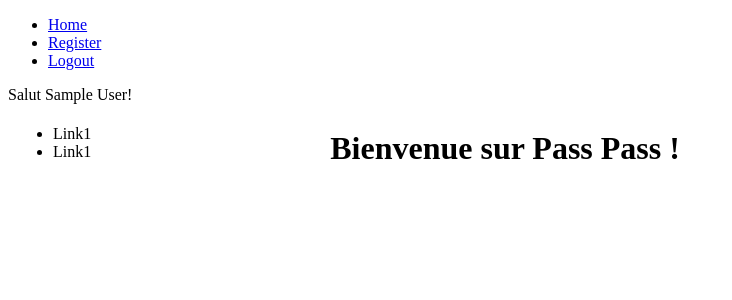
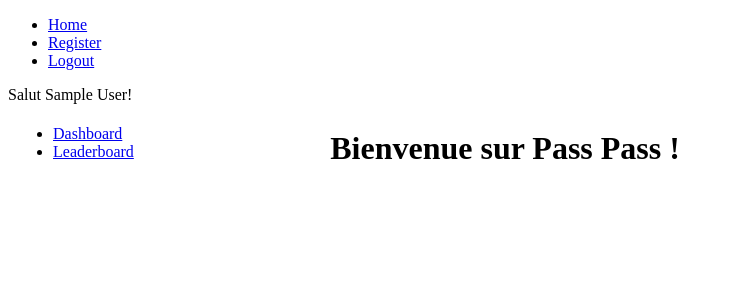
Before and after one commit to TheoPaillusson/passpass, a Flask app: page / in a window 1280 px wide. Shown: the top 300 px of the page, without its empty margins (0-732 px from the left). Run offline with Flask 3, Linux system fonts and the light colour scheme; the visitor is signed in with stand-in values (Sample User, id 1).

Commit message:
ranking & dataviz

```diff
--- a/app/models.py
+++ b/app/models.py
@@ -19,6 +19,10 @@ class User(db.Model, UserMixin):
 
     def check_password(self, password):
         return check_password_hash(self.password_hash, password)
+
+    @classmethod
+    def get_all_users(cls):
+        return cls.query.filter(User.username != "admin@admin.com").all()
 
 class Subject(db.Model):
     id = db.Column(db.Integer, primary_key=True)
--- a/app/routes.py
+++ b/app/routes.py
@@ -380,7 +380,25 @@ def quiz_results(quiz_id):
     score = Score.query.filter_by(user_id=current_user.id, quiz_id=quiz_id).first()
     return render_template("quiz_results.html", quiz=quiz, score=score)
 
-
+@app.route('/leaderboard')
+@login_required
+def leaderboard():
+    users = User.get_all_users()
+    leaderboard_data = []
+    for user in users:
+        scores = Score.query.filter_by(user_id=user.id).all()
+        total_score = sum([s.total_scored for s in scores])
+        leaderboard_data.append({
+            "user_fullname": user.fullname,
+            "total_score": total_score
+        })
+        leaderboard_data.sort(key=lambda x:x['total_score'], reverse=True)
+        user_fullnames = [x['user_fullname'] for x in leaderboard_data]
+        user_total_scores = [x["total_score"] for x in leaderboard_data]
+    return render_template('leaderboard.html',
+                           leaderboard_data=leaderboard_data,
+                           user_fullnames=user_fullnames,
+                           user_total_scores=user_total_scores)
 
 # Scores #
 
--- a/app/templates/admin/layout.html
+++ b/app/templates/admin/layout.html
@@ -77,7 +77,6 @@
 
         </ul>
         <div>
-            {% block content %} {% endblock %}
         </div>
     </div>
     {% endblock %}
--- a/app/templates/layout.html
+++ b/app/templates/layout.html
@@ -73,10 +73,14 @@
         Salut {{ current_user.fullname }}!
         {% endif %}
         <div class="container">
+          <div>
+          {% if current_user.is_authenticated %}
           <ul>
-             <li>Link1</li>
-             <li>Link1</li>
+             <li><a href="{{ url_for('dashboard')}}">Dashboard</a></li>
+             <li><a href="{{ url_for('leaderboard')}}">Leaderboard</a></li>
           </ul>
+          {% endif %}
+        </div>
           <div>
               {% block content %} {% endblock %}
           </div>
```
Also changed, not shown: app/templates/leaderboard.html (added, +67 -0 lines), notes.txt (added).
